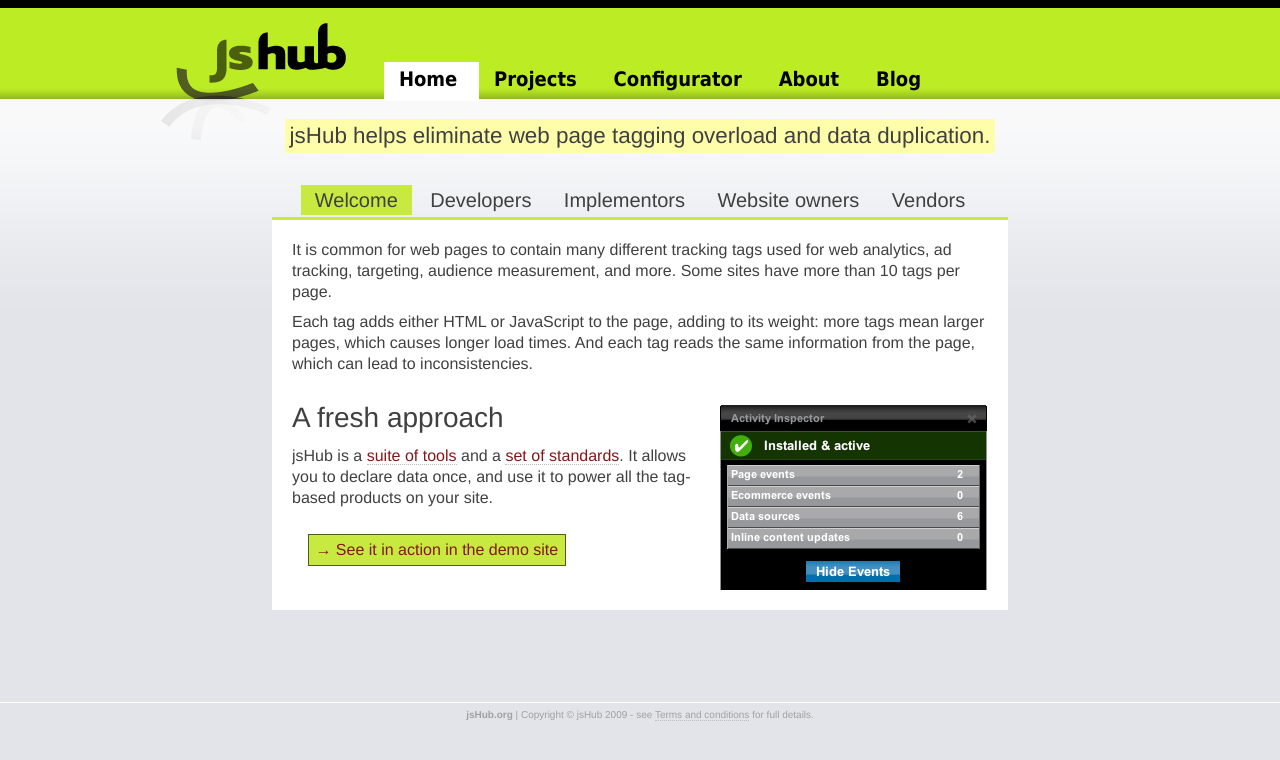
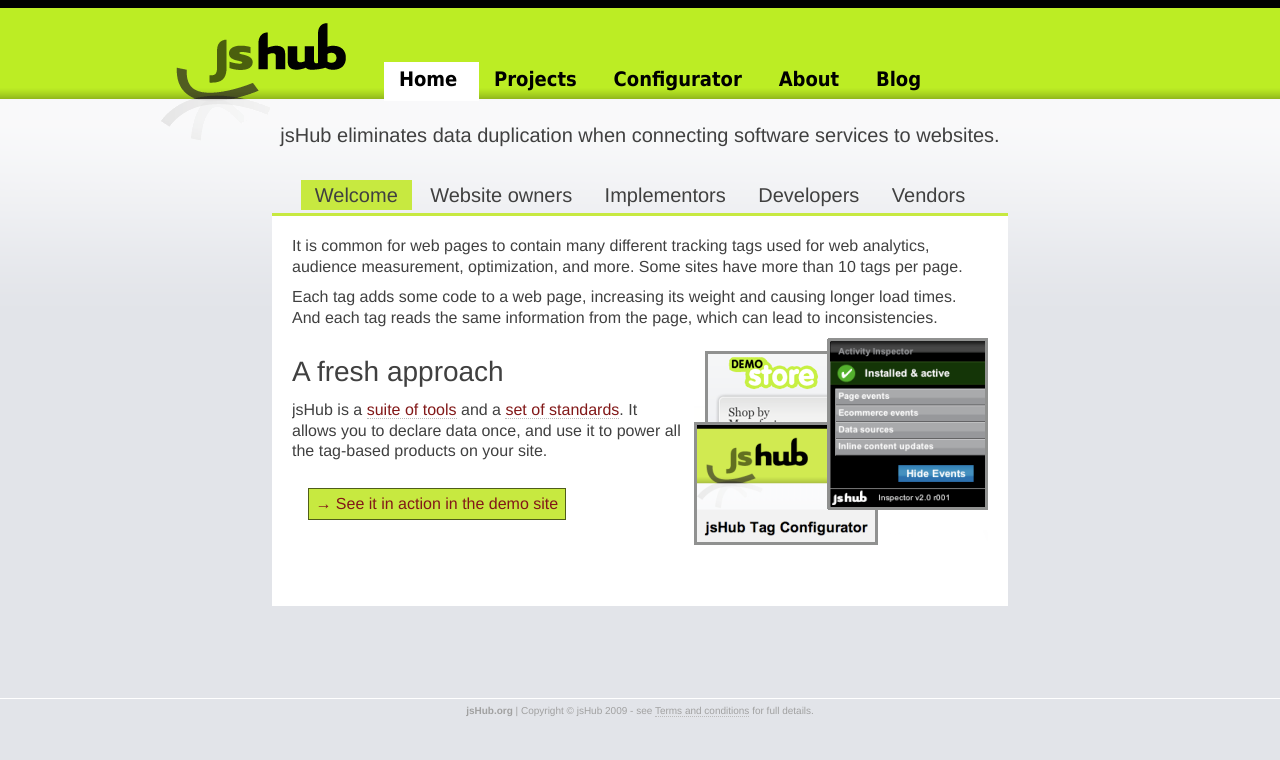
Before and after one commit to jshub/jshub.github.com, a Jekyll site: the page built from index2.html, in a window 1280 px wide. Shown: the top 760 px of the page. Built offline with Jekyll 4.4.1, drawn with Linux system fonts in a browser that asks for light colours.

Commit message:
Changes to first panel text, new image

```diff
--- a/index2.html
+++ b/index2.html
@@ -6,7 +6,7 @@
 <br/>
 
 <p class="strapline">
-  <span>jsHub helps eliminate web page tagging overload and data duplication.</span>
+  jsHub eliminates data duplication when connecting software services to websites.
 </p>
 
 
@@ -14,22 +14,22 @@
 
 <ul class="carousel-links">
   <li id="scroll-jshub" class="active">Welcome</li>
+  <li id="scroll-owners">Website owners</li>
+  <li id="scroll-implementors">Implementors</li>
   <li id="scroll-developers">Developers</li>
-  <li id="scroll-implementors">Implementors</li>
-  <li id="scroll-owners">Website owners</li>
   <li id="scroll-vendors">Vendors</li>
 </ul>
 
 <ul id="carousel" class="jcarousel-skin-tango">
   <li id="jshub">
     <p>
-      It is common for web pages to contain many different tracking tags used for web analytics, ad tracking, targeting, audience measurement, and more. Some sites have more than 10 tags per page.
+      It is common for web pages to contain many different tracking tags used for web analytics, audience measurement, optimization, and more. Some sites have more than 10 tags per page.
     </p>
     <p>
-      Each tag adds either HTML or JavaScript to the page, adding to its weight: more tags mean larger pages, which causes longer load times. And each tag reads the same information from the page, which can lead to inconsistencies.
+      Each tag adds some code to a web page, increasing its weight and causing longer load times. And each tag reads the same information from the page, which can lead to inconsistencies.
     </p>
     <div class="right">
-      <a href="/projects/inspector/"><img src="/images/inspector/3InspectorOverview.png" width="270" height="212" alt="Inspector screenshot"></a>
+      <img src="images/jshub/tools_montage.png" width="294" height="207" alt="Tools Montage">
     </div>
     <h2>
       A fresh approach
@@ -41,25 +41,22 @@
       <a href="/retail/">&rarr; See it in action in the demo site</a>
     </p>
   </li>
-  <li id="developers">
-    <h1>Standard code</h1>
+  <li id="owners">
+    <h1>Implement tags for the last time</h1>
     <p>
-      The jsHub tag is written in JavaScript and distributed under the BSD open source license.
+      If you run a site, jsHub can help you with consistent information across different products, lower tag weight and the assurance that the tag is widely tested and secure.
     </p>
     <p>
-      We have a robust plugin architecture to provide consistent data to multiple products.
-    </p>
-    <div class="right">
-      <a href="/projects/"><img src="/images/jshub/jshub_tests_300.png" width="300" height="175" alt="Jshub tests screenshot"></a>
-    </div>
-    <p>
-      If you are a JavaScript developer, come and see how we do fully automated, cross-browser, continuous integration testing.
+      For large sites, implementing a tab-based solution can be a significant expense. jsHub tags allow you to implement any further products simply by adding the relevant plugin to your tag.
     </p>
     <p>
-      Try creating a plugin for your product or come and see how we apply best practice to our code.
+      If you are maintaining a smaller site, you can use our <a href="/projects/inspector/">Tag Inspector</a> to self-service and check what is actually being sent from your tag implementation.
+    </p>
+    <p>
+      Your end users benefit from faster page load times and greater transparency. With the Tag Inspector an end user can quickly see what information is being gathered on the page.
     </p>
     <p class="calltoaction">
-      <a href="/projects/">&rarr; Go to the developer projects page</a>
+      <a href="/enterprise/">&rarr; Learn how jsHub helps the enterprise</a>
     </p>
   </li>
   <li id="implementors">
@@ -89,25 +86,28 @@
       <a href="/projects/markup/">&rarr; Go to the markup project page</a>
     </p>
   </li>
-  <li id="owners">
-    <h1>Implement tags for the last time</h1>
+  <li id="developers">
+    <h1>Standard code</h1>
     <p>
-      If you run a site, jsHub can help you</a> with consistent information across different products, lower tag weight and the assurance that the tag is widely tested and secure.
+      The jsHub tag is written in JavaScript and distributed under the BSD open source license.
     </p>
     <p>
-      For large sites, implementing a tab-based solution can be a significant expense. jsHub tags allow you to implement any further products simply by adding the relevant plugin to your tag.
+      We have a robust plugin architecture to provide consistent data to multiple products.
+    </p>
+    <div class="right">
+      <a href="/projects/"><img src="/images/jshub/jshub_tests_300.png" width="300" height="175" alt="Jshub tests screenshot"></a>
+    </div>
+    <p>
+      If you are a JavaScript developer, come and see how we do fully automated, cross-browser, continuous integration testing.
     </p>
     <p>
-      If you are maintaining a smaller site, you can use our <a href="/projects/inspector/">Tag Inspector</a> to self-service and check what is actually being sent from your tag implementation.
-    </p>
-    <p>
-      Your end users benefit from faster page load times and greater transparency. With the Tag Inspector an end user can quickly see what information is being gathered on the page.
+      Try creating a plugin for your product or come and see how we apply best practice to our code.
     </p>
     <p class="calltoaction">
-      <a href="/enterprise/">&rarr; See how jsHub helps the enterprise</a>
+      <a href="/projects/">&rarr; Go to the developer projects page</a>
     </p>
   </li>
-  <li>
+  <li id="vendors">
     <h1>
       Use jsHub to power your product
     </h1>
@@ -132,7 +132,7 @@
 <script type="text/javascript">
 (function () {
   var initButtons = function(carousel) {
-    $.each(['jshub', 'developers', 'implementors', 'owners', 'vendors'], function(idx, name) {
+    $.each(['jshub', 'owners', 'implementors', 'developers', 'vendors'], function(idx, name) {
       $('#scroll-'+name).click(function () {
         $('.carousel-links li').removeClass('active');
         $(this).addClass('active');
--- a/stylesheets/home.css
+++ b/stylesheets/home.css
@@ -14,7 +14,7 @@
 }
 
 p.strapline {
-  font-size: 140%;
+  font-size: 125%;
   text-align: center;
 }
 
@@ -89,6 +89,6 @@
 }
 
 .right {
-  margin: 1.2em 0 0.6em 0.6em;
+  margin: 0 0 0.6em 0.6em;
   float: right;
 }
```
Also changed, not shown: images/jshub/tools_montage.png (added), 1 other file.
